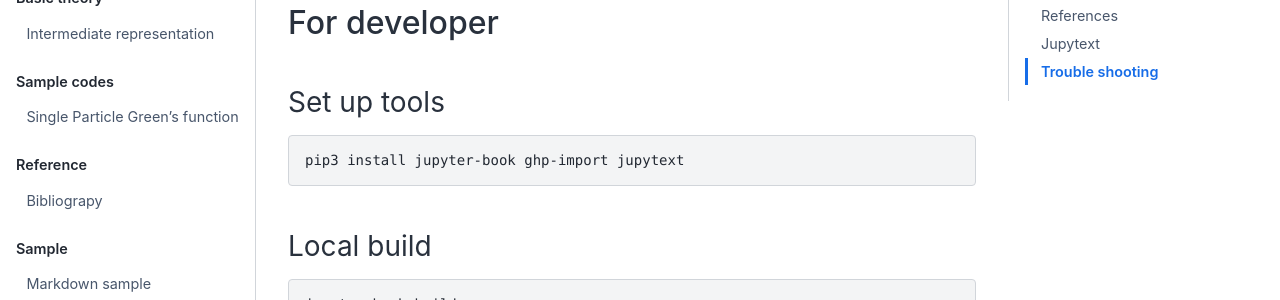
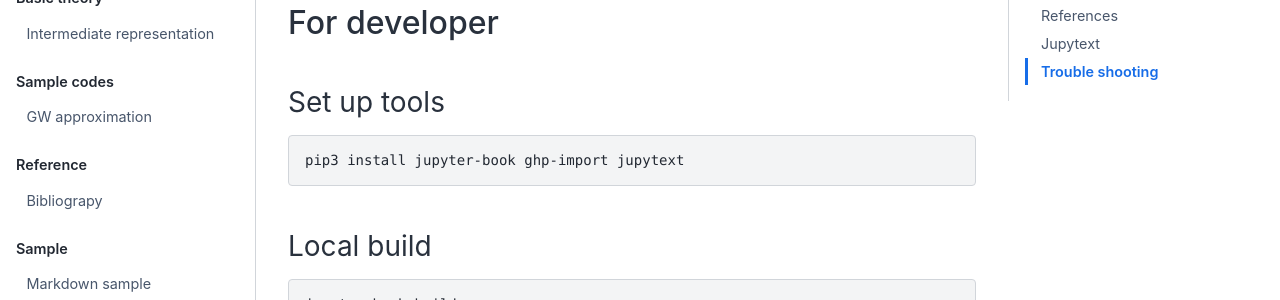
Before and after one commit to SpM-lab/sparse-ir-tutorial, a Jupyter Book: the page built from README.md, in a window 1280 px wide. Shown: the part 157-457 px from the top of the page. Built offline with Jupyter Book 1.0.4 settings and Sphinx 7.4.7 and the Sphinx Book theme 1.1.4, drawn with Linux system fonts in a browser that asks for light colours; pages that are not in the unit, such as notebooks, are missing from menus; some of the changed lines change nothing that is shown.

Commit message:
Update GW

````diff
--- a/docs/GW.md
+++ b/docs/GW.md
@@ -7,20 +7,16 @@
     format_version: 0.13
     jupytext_version: 1.13.7
 kernelspec:
-  display_name: Python 3
+  display_name: Python 3 (ipykernel)
   language: python
   name: python3
 ---
 
-```{code-cell} ipython3
-import numpy as np
-import matplotlib.pyplot as pl
-import sparse_ir
-import sys
-import math
-```
+# GW approximation
 
-Single Particle Green's function
++++
+
+## Single Particle Green's function
 ------------------------
 
 +++
@@ -71,7 +67,7 @@
 
 +++
 
-Matsubara Green's function
+## Matsubara Green's function
 ------------------------
 
 +++
@@ -145,6 +141,14 @@
 
 Here the representational form for both the imaginary-frequency and imaginary time domain can be seen.[1][4][7] In order to go further into detail we will construct that kernel $K$ (for both fermionic and bosonic statistics) using [sparse_ir](https://github.com/SpM-lab/sparse-ir) with the following conditions for our system:
 
+
+```{code-cell} ipython3
+import numpy as np
+import matplotlib.pyplot as pl
+import sparse_ir
+import sys
+import math
+```
 
 ```{code-cell} ipython3
 T=0.1
````
